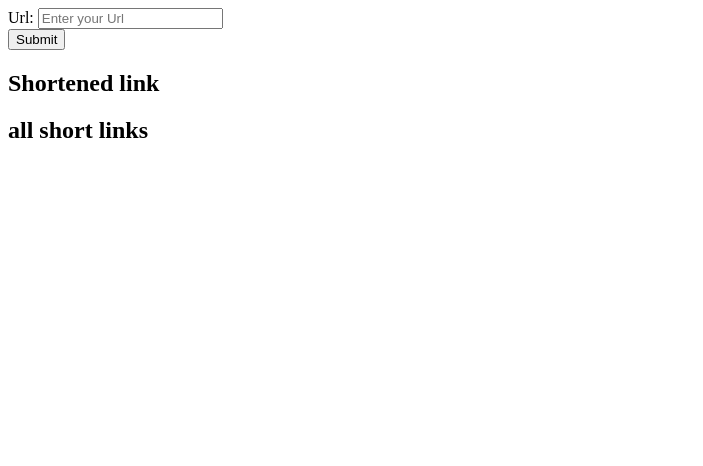
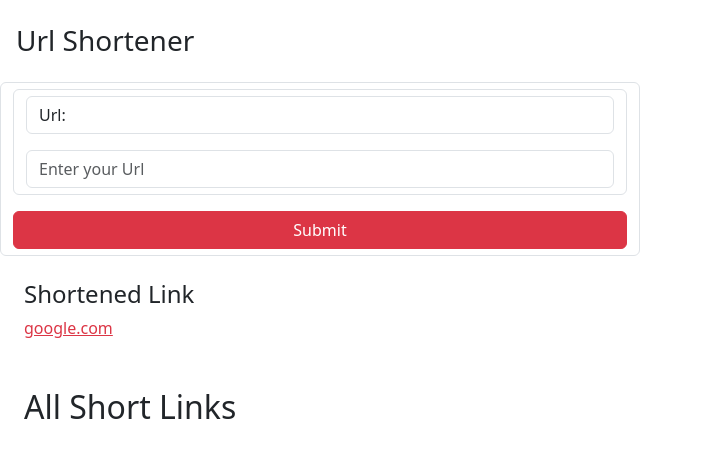
Before and after one commit to pratt778/URL-Shortener-Django, a Django app: page /urlShortener in a window 1280 px wide. Shown: the top 466 px of the page, without its empty margins (0-703 px from the left). Run offline with Django 5.2, Linux system fonts and the light colour scheme.

Commit message:
completed the front end

```diff
--- a/urlShortner/templates/index.html
+++ b/urlShortner/templates/index.html
@@ -5,25 +5,27 @@
     <meta charset="UTF-8">
     <meta name="viewport" content="width=device-width, initial-scale=1.0">
     <title>Url Shortener</title>
+    <link href="https://cdn.jsdelivr.net/npm/bootstrap@5.3.3/dist/css/bootstrap.min.css" rel="stylesheet" integrity="sha384-QWTKZyjpPEjISv5WaRU9OFeRpok6YctnYmDr5pNlyT2bRjXh0JMhjY6hW+ALEwIH" crossorigin="anonymous">
 </head>
 
-<body>
-    <form method="post" id='myform'>
+<body class="d-flex flex-column">
+    <h3 class="mx-3 my-4">Url Shortener</h3>
+    <form method="post" id='myform' class="form-control d-flex flex-column gap-3" style="width: 50%;">
         {% csrf_token %}
-        <div>
-            <label for="url">Url:</label>
-            <input type="text" name="url" id="url" placeholder="Enter your Url">
+        <div class="form-control d-flex flex-column gap-3">
+            <label class="form-control" for="url">Url:</label>
+            <input type="text" name="url" id="url" placeholder="Enter your Url" class="form-control">
         </div>
-        <input type="submit" name="submit" id="btn_submit">
+        <input type="submit" name="submit" class="btn btn-danger" id="btn_submit">
 
     </form>
-    <div>
-        <h2>Shortened link</h2>
-        <a href="" id="mylink"></a>
+    <div class="m-4">
+        <h4>Shortened Link</h4>
+        <a href="" id="mylink" class="link-danger" >google.com</a>
     </div>
-    <div>
-        <h2 id="alllink">all short links</h2>
-        <ul id="myurls" style="display: flex; flex-direction: column; gap: 1rem;">
+    <div class="">
+        <h2 id="alllink" class="m-4" >All Short Links</h2>
+        <ul id="myurls" style="display: grid;grid-template-columns: repeat(7,auto); gap: 1rem;">
 
         </ul>
     </div>
@@ -62,7 +64,7 @@
                     $('#myurls').empty()
                     for (var u in response.myurl) {
                         // console.log(response.myurl[u].uid)
-                        urls = `<a href='${response.myurl[u].uid}'>${response.myurl[u].uid}</a>`
+                        urls = `<a href='${response.myurl[u].uid}' class='btn btn-primary' style='width:max-content';>${response.myurl[u].uid}</a>`
                         $('#myurls').append(urls)
                     }
                 }
```
